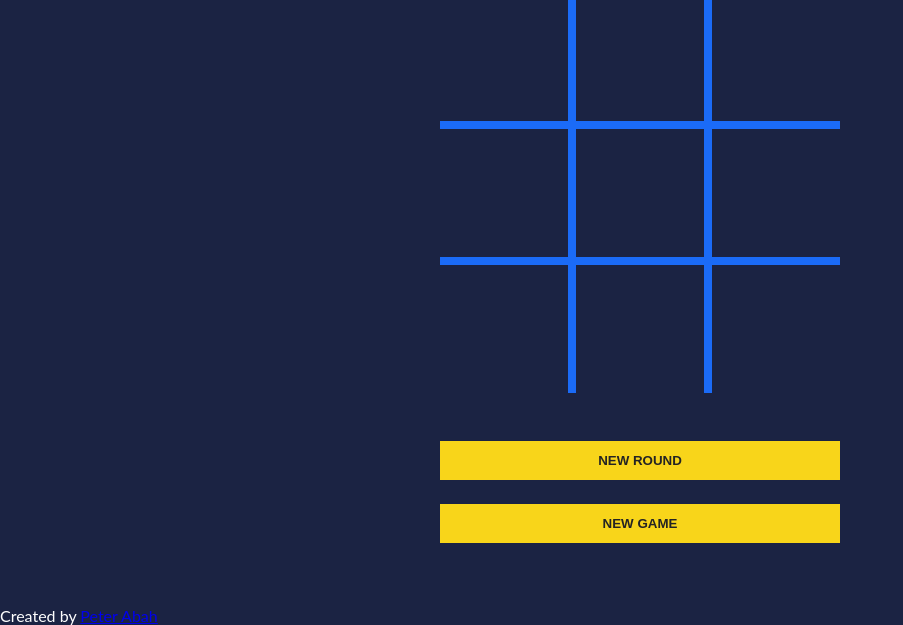
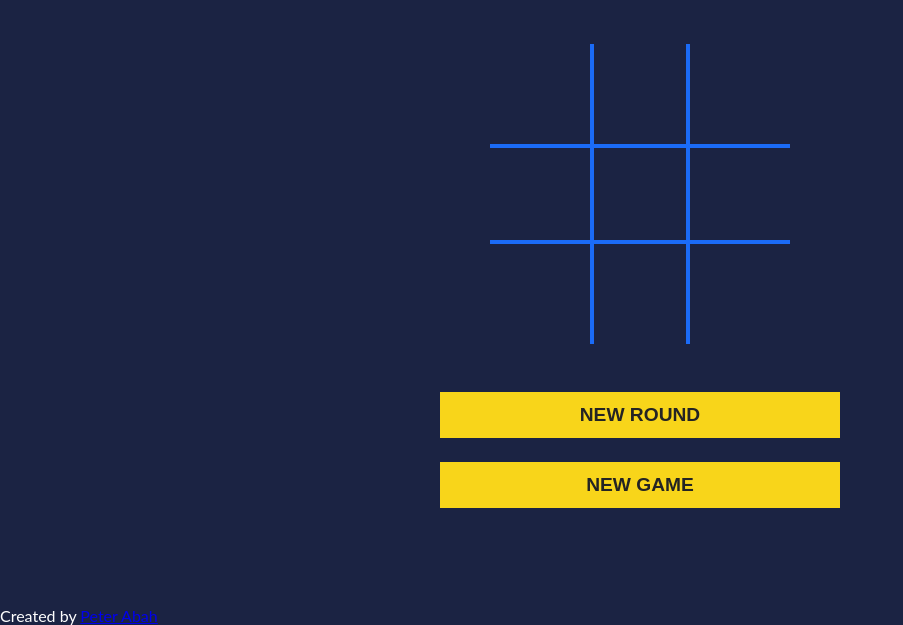
Before and after one commit to peter-abah/tic-tac-toe, a website: page index.html in a window 1280 px wide. Shown: the part 176-801 px from the top of the page, without its empty margins (0-903 px from the left). Drawn offline with Linux system fonts and the light colour scheme.

Commit message:
add border styles to board cells

```diff
--- a/index.html
+++ b/index.html
@@ -23,13 +23,13 @@
       <div class="game">
         <div class="board">
           <button class="board__cell" type="button" data-index="0 0"></button>
-          <button class="board__cell" type="button" data-index="0 1"></button>
+          <button class="board__cell board__cell--border-x" type="button" data-index="0 1"></button>
           <button class="board__cell" type="button" data-index="0 2"></button>
-          <button class="board__cell" type="button" data-index="1 0"></button>
-          <button class="board__cell" type="button" data-index="1 1"></button>
-          <button class="board__cell" type="button" data-index="1 2"></button>
+          <button class="board__cell board__cell--border-y" type="button" data-index="1 0"></button>
+          <button class="board__cell board__cell--border-y board__cell--border-x" type="button" data-index="1 1"></button>
+          <button class="board__cell board__cell--border-y" type="button" data-index="1 2"></button>
           <button class="board__cell" type="button" data-index="2 0"></button>
-          <button class="board__cell" type="button" data-index="2 1"></button>
+          <button class="board__cell board__cell--border-x" type="button" data-index="2 1"></button>
           <button class="board__cell" type="button" data-index="2 2"></button>
         </div>
 
--- a/src/scss/components/_board.scss
+++ b/src/scss/components/_board.scss
@@ -1,21 +1,28 @@
 .board {
   display: grid;
   grid-template-columns: 1fr 1fr 1fr;
-  gap: .5rem;
-  width: 80vw;
-  max-width: 25rem;
-  height: 80vw;
-  max-height: 25rem;
   margin: 0 auto;
-  background-color: var(--board-border-color);
+  width: fit-content;
 
   &__cell {
     display: flex;
     justify-content: center;
     align-items: center;
+    width: 6.25rem;
+    height: 6.25rem;
     font-size: 1.125rem;
     font-family: fantasy;
-    background-color: var(--primary-color);
+    background-color: inherit;
     color: var(--text-primary);
+
+    &--border-x {
+      border-left: 4px solid var(--board-border-color);
+      border-right: 4px solid var(--board-border-color);
+    }
+
+    &--border-y {
+      border-top: 4px solid var(--board-border-color);
+      border-bottom: 4px solid var(--board-border-color);
+    }
   }
 }
--- a/src/scss/components/_game.scss
+++ b/src/scss/components/_game.scss
@@ -14,6 +14,7 @@
     margin-bottom: 1.5rem;
     padding: .75rem .5rem;
     font-weight: 900;
+    font-size: 1.2rem;
     background-color: var(--secondary-color);
     color: var(--text-secondary);
   }
--- a/src/scss/components/_header.scss
+++ b/src/scss/components/_header.scss
@@ -2,7 +2,7 @@
   margin: 4rem auto;
 
   &__title {
-    font-size: 1.5rem;
+    font-size: 2.5rem;
     font-weight: 900;
     text-align: center;
   }
```
Also changed, not shown: css/main.css.
